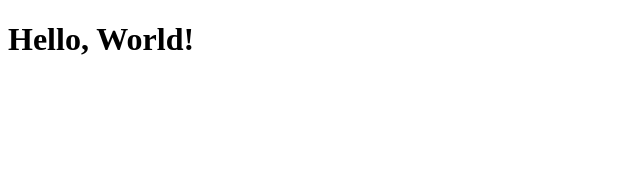
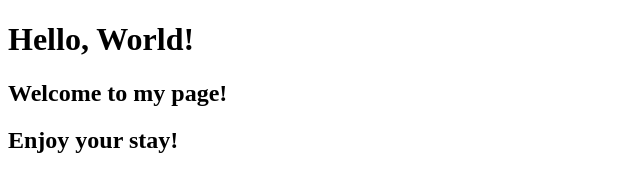
Before and after one commit to loopez99/pruebagit, a plain HTML site: page index.html in a window 1280 px wide. Shown: the whole page, without its empty margins (0-640 px from the left). Drawn offline with Linux system fonts and the light colour scheme.

Commit message:
otro commit

```diff
--- a/index.html
+++ b/index.html
@@ -7,5 +7,7 @@
 </head>
 <body>
   <h1>Hello, World!</h1>
+  <h2>Welcome to my page!</h2>
+  <h2>Enjoy your stay!</h2>
 </body>
 </html>
```
